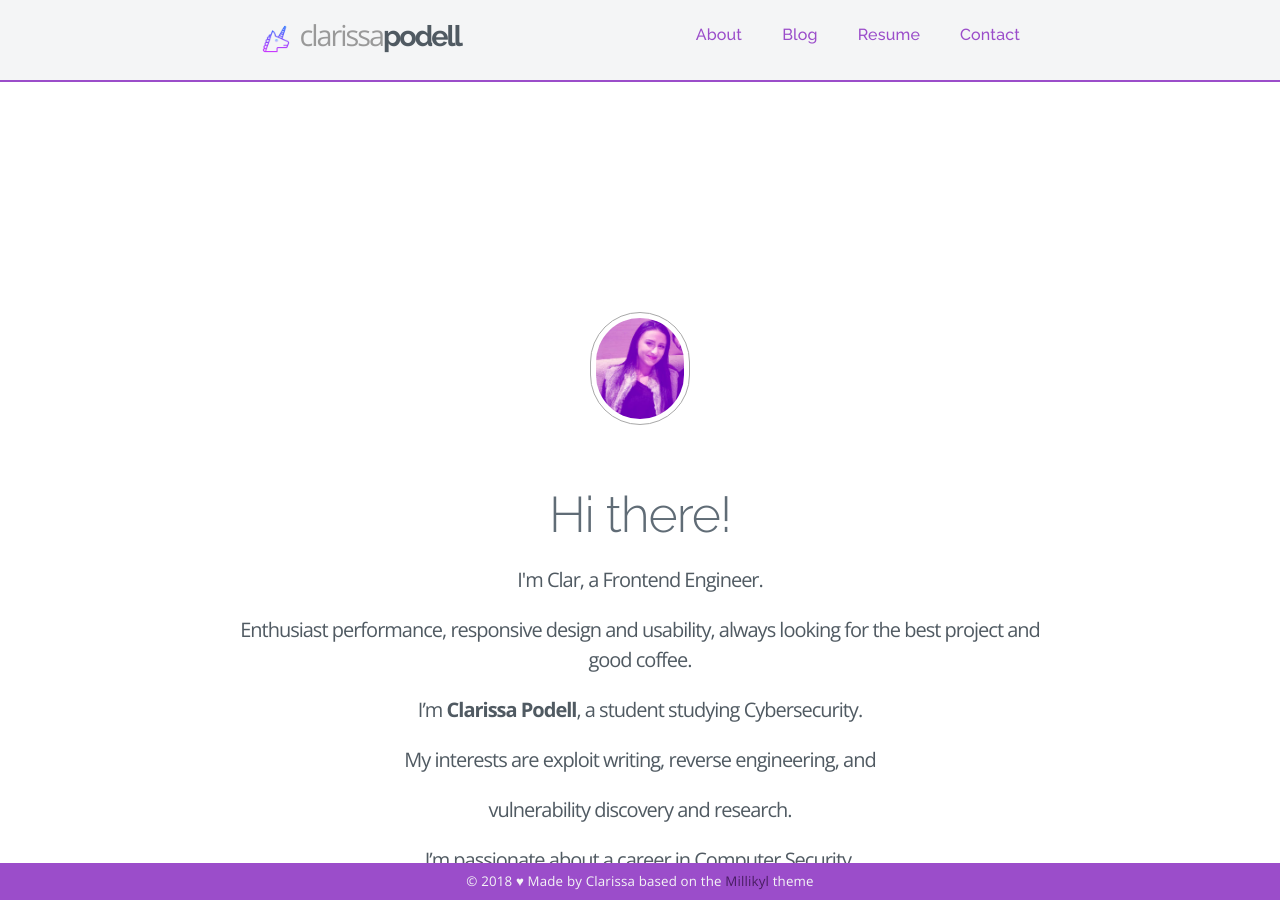
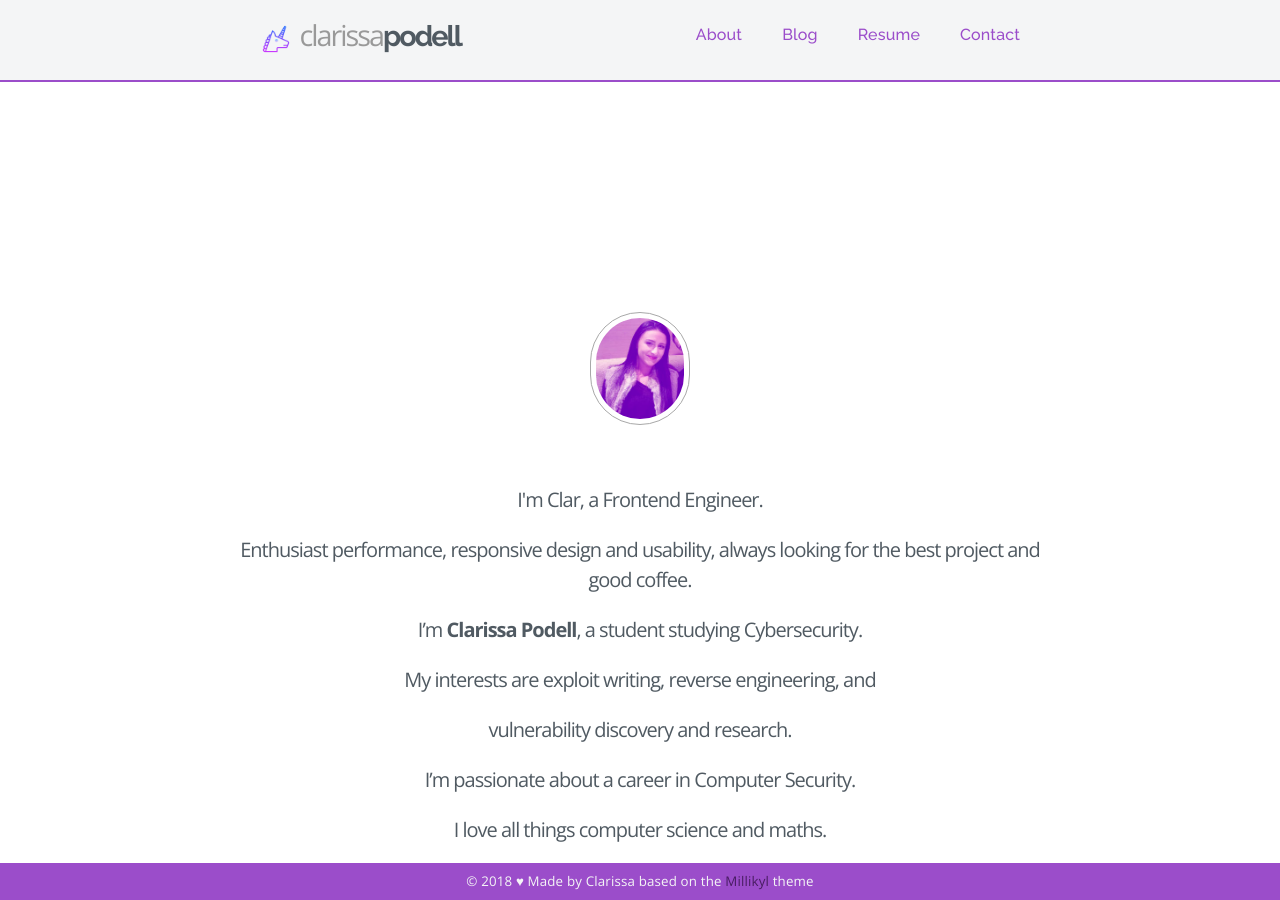
Before and after one commit to c1arissa/c1arissa.github.io, a Jekyll site: the page built from index.md, in a window 1280 px wide and 900 px high. Built offline with Jekyll 4.4.1, drawn with Linux system fonts in a browser that asks for light colours; nearby versions of some CDN libraries; a style sheet for code colours, icons or effects is not loaded.

Commit message:
Update index.md

```diff
--- a/index.md
+++ b/index.md
@@ -3,7 +3,6 @@ layout: home
 title: Home
 ---
 
-# Hi there!
 <h3>I'm Clar, a Frontend Engineer.</h3>
 <h3>Enthusiast performance, responsive design and usability, always looking for the best project and good coffee.</h3>
 
```
